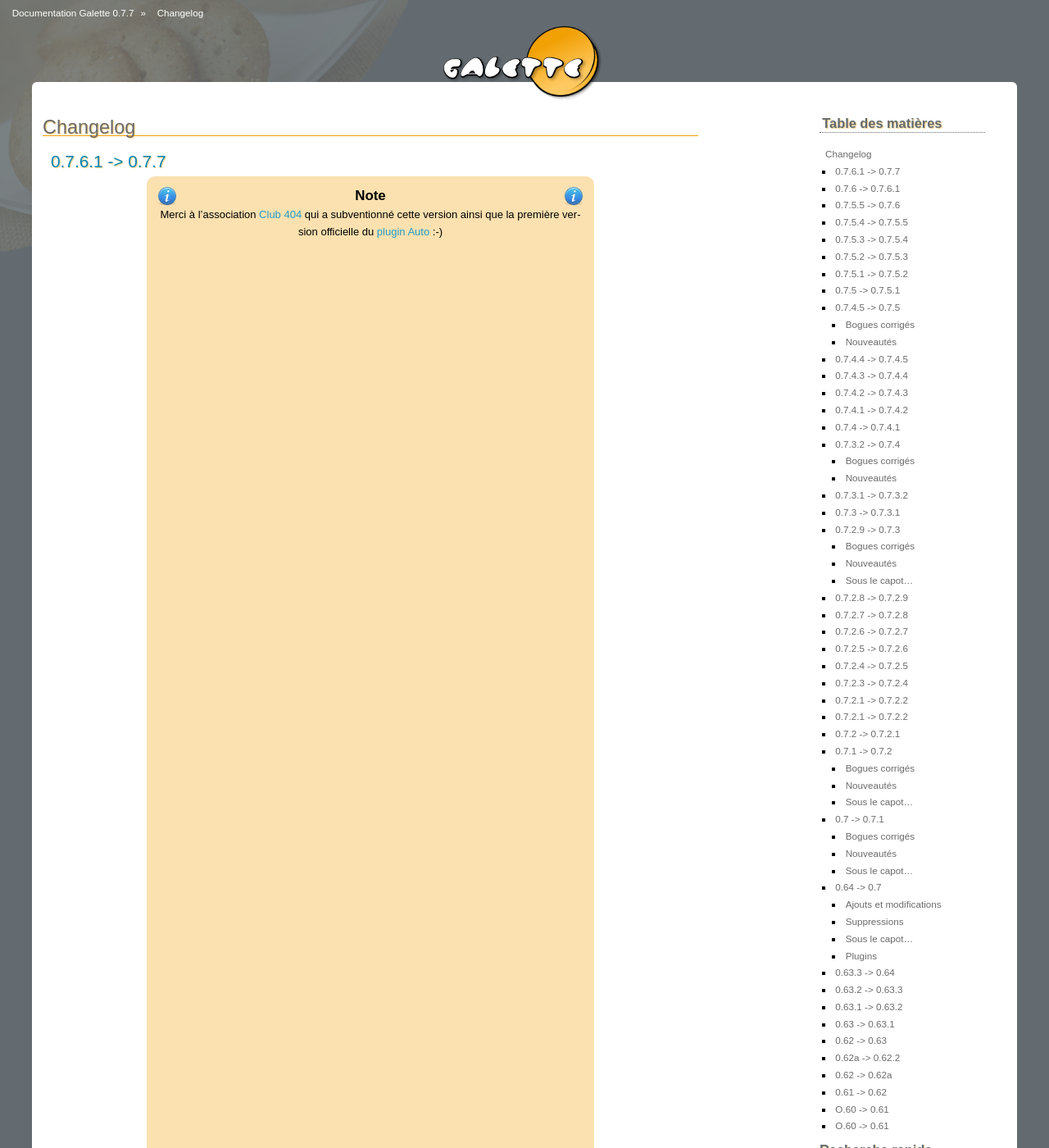
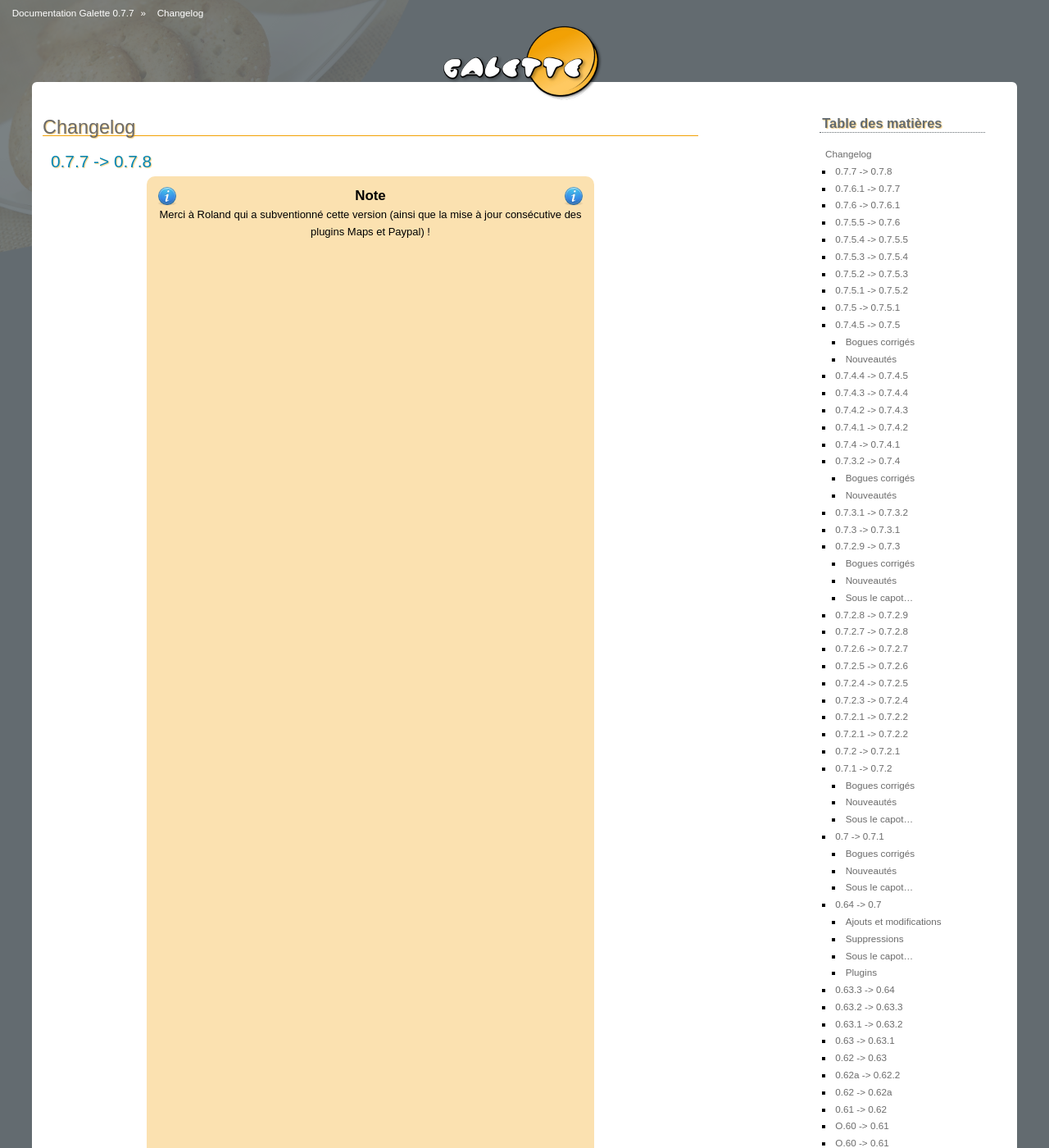
Before and after one commit to galette/galettedoc, a Sphinx documentation site: the page built from source/changelog.rst, in a window 1280 px wide and 1400 px high. Shown: the whole window at 82% size. Built offline with Sphinx 7.4.7, drawn with Linux system fonts in a browser that asks for light colours; some of the changed text lies outside the part shown.

Commit message:
Mise à jour du changelog

```diff
--- a/source/changelog.rst
+++ b/source/changelog.rst
@@ -5,6 +5,18 @@
 =========
 Changelog
 =========
+
+**************
+0.7.7 -> 0.7.8
+**************
+
+.. note::
+
+   Merci à Roland qui a subventionné cette version (ainsi que la mise à jour consécutive des plugins Maps et Paypal) !
+
+* Pages publiques pour les plugins (`#635 <http://bugs.galette.eu/issues/635>`_)
+* Ajout de la date de sortie des plugins (`#544 <http://bugs.galette.eu/issues/544>`_)
+* La ventilation de transactions en dons ne fonctionnait pas (`#755 <http://bugs.galette.eu/issues/755>`_)
 
 ****************
 0.7.6.1 -> 0.7.7
```
